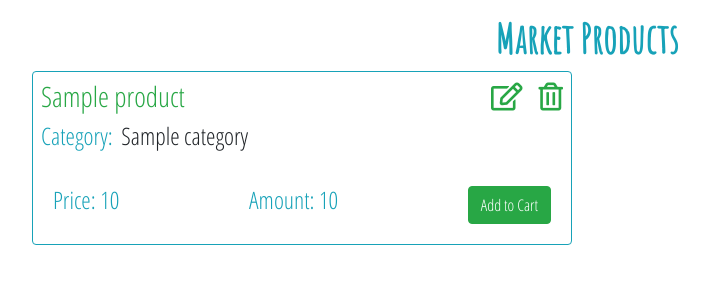
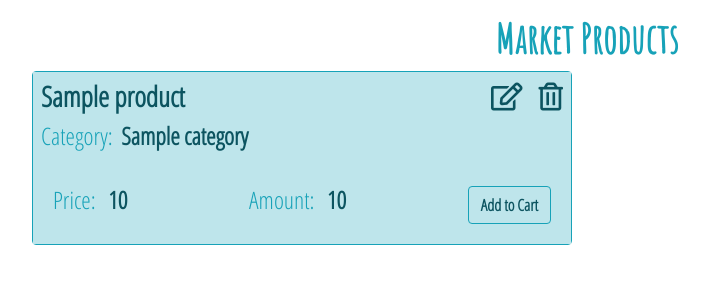
Before and after one commit to iBekNomad/python_group_6_homework_48_Aibek_Kazakbaev, a Django app: template source/webapp/templates/product/index.html in a window 1280 px wide. Shown: the part 45-345 px from the top of the page, without its empty margins (53-762 px from the left). Run offline with Django 3.2, Linux system fonts and the light colour scheme; the template is opened without the code that fills it: most values are stand-ins (such as "Sample title", 1, 10 or a date in 2020); form fields are guessed from the names that the template uses; parts of the project's set-up code (start-up, migrations or seed data) failed here and were passed over; some libraries are stand-ins or nearby versions.

Commit message:
updated styles

```diff
--- a/source/webapp/templates/product/index.html
+++ b/source/webapp/templates/product/index.html
@@ -15,28 +15,34 @@
         {% for product in products %}
             <div class="col-sm-6">
                 <div class="card border-info mb-3">
-                    <div class="d-flex bd-highlight">
+                    <div class="d-flex bd-highlight list-group-item-info">
                         <div class="mr-auto p-2 bd-highlight">
                             <h3><a href="{% url 'product_view' product.pk %}"
-                                   class="text-decoration-none text-success">{{ product.name }}</a>
+                                   class="text-decoration-none list-group-item-info font-weight-bold">{{ product.name }}</a>
                             </h3>
-                            <h4><span class="text-info mr-1">Category:</span> {{ product.category }}</h4>
+                            <h4 class="list-group-item-info font-weight-bold"><span
+                                    class="text-info font-weight-light mr-1">Category:</span> {{ product.category }}
+                            </h4>
                         </div>
                         <div class="p-2 bd-highlight"><h3><a
-                                href="{% url 'product_update' product.pk %}" class="text-success" data-toggle="tooltip"
+                                href="{% url 'product_update' product.pk %}" class="list-group-item-info"
+                                data-toggle="tooltip"
                                 data-placement="top" title="Update"><i
                                 class="far fa-edit"></i></a></h3></div>
                         <div class="p-2 bd-highlight"><h3><a
-                                href="{% url 'product_delete' product.pk %}" class="text-success" data-toggle="tooltip"
+                                href="{% url 'product_delete' product.pk %}" class="list-group-item-info"
+                                data-toggle="tooltip"
                                 data-placement="top" title="Delete"><i
                                 class="far fa-trash-alt"></i></a></h3></div>
                     </div>
-                    <div class="card-body text-info d-flex">
-                        <h4 class="card-text mr-auto">Price: {{ product.price }}</h4>
-                        <h4 class="card-text mr-auto">Amount: {{ product.amount }}</h4>
+                    <div class="card-body text-info d-flex list-group-item-info">
+                        <h4 class="card-text mr-auto">Price: <span
+                                class="pl-2 list-group-item-info font-weight-bold">{{ product.price }}</span></h4>
+                        <h4 class="card-text mr-auto">Amount: <span
+                                class="pl-2 list-group-item-info font-weight-bold">{{ product.amount }}</span></h4>
                         <form class="" action="{% url 'cart_add' product.pk %}" method="post">
                             {% csrf_token %}
-                            <input class="btn btn-success" type="submit" value="Add to Cart"/>
+                            <input class="btn btn-info font-weight-bold list-group-item-info" type="submit" value="Add to Cart"/>
                         </form>
                     </div>
                 </div>
```
Also changed, not shown: source/webapp/templates/order/order_index.html (+5 -2 lines).
